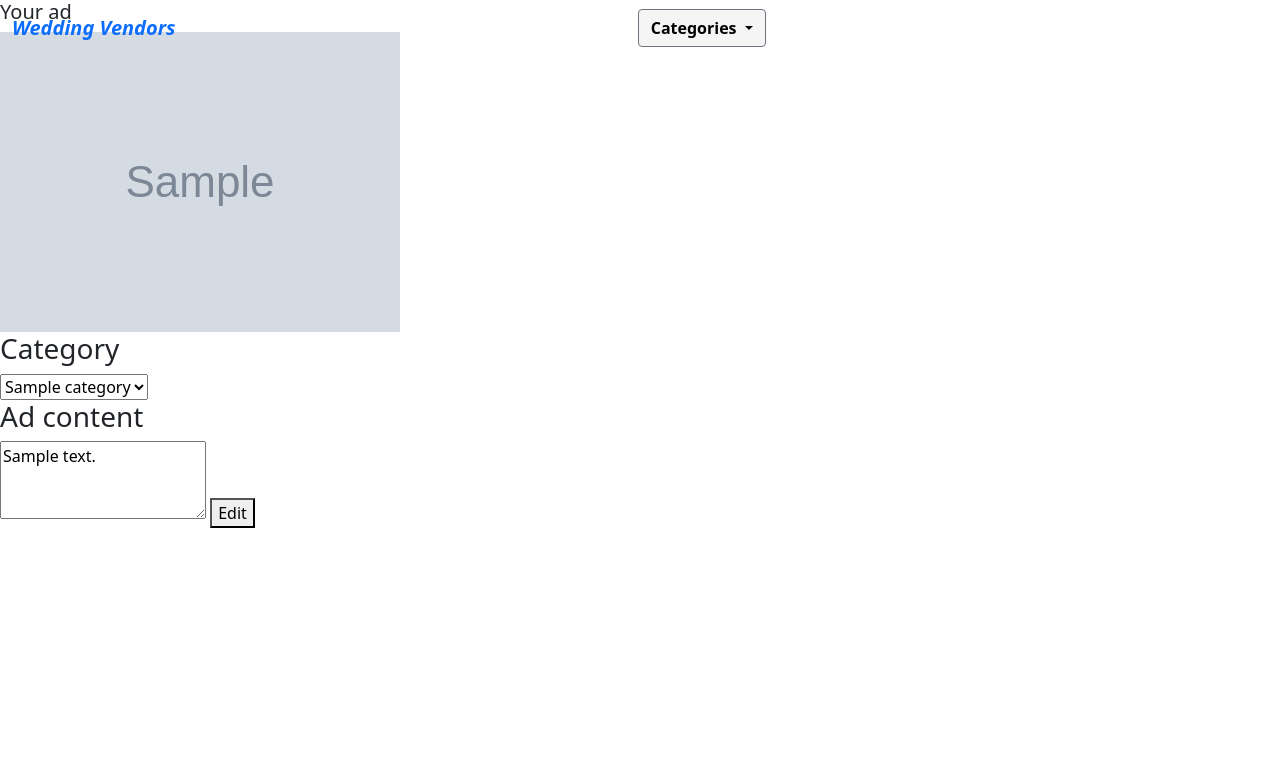
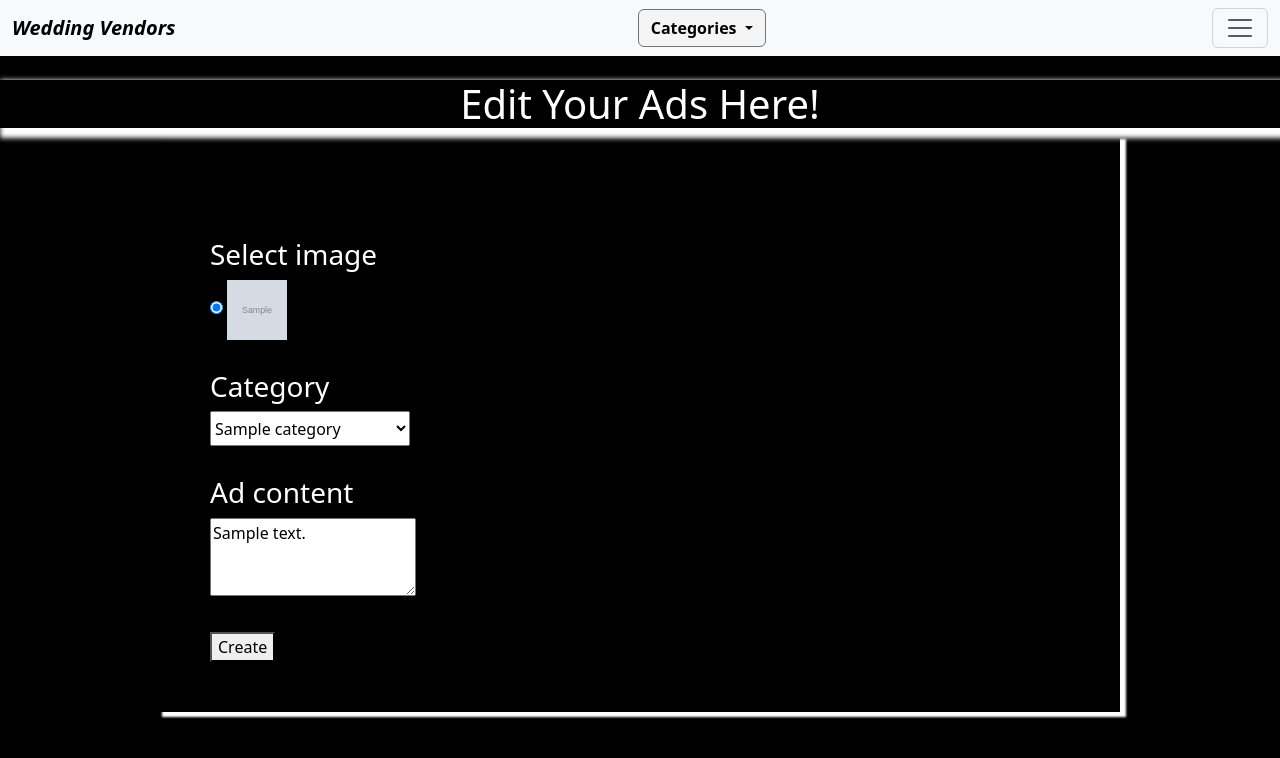
Before and after one commit to rpashayev/wedding_vendors_project, a Flask app: template flask_app/templates/test_view_ad.html in a window 1280 px wide. Shown: the top 758 px of the page. Run offline with Flask 3, Linux system fonts and the light colour scheme; the template is opened without the code that fills it: most values are stand-ins (such as "Sample title", 1, 10 or a date in 2020); grey boxes marked "Sample" are stand-in pictures.

Commit message:
edit page

```diff
--- a/flask_app/templates/test_view_ad.html
+++ b/flask_app/templates/test_view_ad.html
@@ -4,10 +4,13 @@
     <meta charset="UTF-8">
     <meta name="viewport" content="width=device-width, initial-scale=1.0">
     <link href="https://cdn.jsdelivr.net/npm/bootstrap@5.0.2/dist/css/bootstrap.min.css" rel="stylesheet" integrity="sha384-EVSTQN3/azprG1Anm3QDgpJLIm9Nao0Yz1ztcQTwFspd3yD65VohhpuuCOmLASjC" crossorigin="anonymous">
+    <link rel="stylesheet" type="text/css" href="{{ url_for('static', filename='css/style.css') }}">
+    <link href="https://cdn.jsdelivr.net/npm/bootstrap@5.3.0/dist/css/bootstrap.min.css" rel="stylesheet" integrity="sha384-9ndCyUaIbzAi2FUVXJi0CjmCapSmO7SnpJef0486qhLnuZ2cdeRhO02iuK6FUUVM" crossorigin="anonymous">
+    <script src="https://cdn.jsdelivr.net/npm/bootstrap@5.3.0/dist/js/bootstrap.bundle.min.js" integrity="sha384-geWF76RCwLtnZ8qwWowPQNguL3RmwHVBC9FhGdlKrxdiJJigb/j/68SIy3Te4Bkz" crossorigin="anonymous"></script>
 
     <title>Document</title>
 </head>
-<body>
+<body style="background-color: black;">
     <nav class="navbar bg-body-tertiary fixed-top" >
         <div class="container-fluid" >
             <a class="navbar-brand" href="#" style="font-style: italic; font-weight: bolder;">Wedding Vendors</a>
@@ -51,17 +54,17 @@
                             Vendors
                             </a>
                             <ul class="dropdown-menu">
-                                <li><a class="dropdown-item" href="vendors/login_page">Login</a></li>
-                                <li><a class="dropdown-item" href="vednors/login_page">Registration</a></li>
+                                <li><a class="dropdown-item" href="/vendors/login_page">Login</a></li>
+                                <li><a class="dropdown-item" href="/vednors/login_page">Registration</a></li>
                             </ul>
                         </li>
                         <li class="nav-item dropdown">
-                            <a class="nav-link dropdown-toggle" href="users_login" role="button" data-bs-toggle="dropdown" aria-expanded="false">
+                            <a class="nav-link dropdown-toggle" href="#" role="button" data-bs-toggle="dropdown" aria-expanded="false">
                             Users
                             </a>
                             <ul class="dropdown-menu">
-                                <li><a class="dropdown-item" href="users/login_page">Login</a></li>
-                                <li><a class="dropdown-item" href="users/login_page">Registration</a></li>
+                                <li><a class="dropdown-item" href="/users/login_page">Login</a></li>
+                                <li><a class="dropdown-item" href="/users/login_page">Registration</a></li>
                             </ul>
                         </li>
                         {%endif%}
@@ -76,9 +79,9 @@
             </div>
         </div>
     </nav>
-    <div class="d-flex justify-content-between">
-        <div>
-            <h5>Your ad</h5>
+    <div class="create_add_title"><h1>Edit Your Ads Here!</h1></div>
+    <div class="create_ad_container">
+        <div class="create_ad_box">
             {% with messages = get_flashed_messages(category_filter=["ad_error"]) %}
                 {% if messages %}
                     {% for message in messages %}
@@ -86,24 +89,29 @@
                     {% endfor %}
                 {% endif %}
             {% endwith %}
-
-            <form action="/ads/edit" method="post">
-                <img src="{{ url_for('static', filename='assets/uploads/' + ad.image.image_path) }}" alt="ad image">
-                <h3>Category</h3>
-                <select name="category_id" id="category_id">
-                    {% for category in categories %}
-                        {% if category.id == ad.category.id %}
-                            <option value="{{ category.id }}" selected>{{ category.category }}</option>
-                        {% else %}
-                            <option value="{{ category.id }}">{{ category.category }}</option>
-                        {% endif %}
+            <div>
+                <form action="/ads/edit" method="post">
+                    <h3 class="ad_create_label">Select image</h3>
+                    {% for img in images %}
+                        <label>
+                            <input type="radio" name="image_id" value="{{ img.id }}" checked>
+                            <img src="{{ url_for('static', filename='assets/uploads/' + img.image_path) }}" alt="uploaded image" width="60" height="60">
+                        </label>
                     {% endfor %}
-                </select>
-                <h3>Ad content</h3>
-                <textarea name="ad_content" id="ad_content" rows="3">{{ ad.ad_content }}</textarea>
-                <input type="hidden" name="ad_id" value="{{ ad.id }}">
-                <button type="submit">Edit</button>
-            </form>
+                    <h3 class="ad_create_label">Category</h3>
+                    <select style="width: 200px; height: 35px;" name="category_id" id="category_id">
+                        <ul class="dropdown-menu dropdown-menu-end">
+                            {% for category in categories %}
+                                <li><option value="{{ category.id }}" class="dropdown-item">{{ category.category }}</option></li>
+                            {% endfor %}
+                        </ul>
+                    </select>
+                    <h3 class="ad_create_label">Ad content</h3>
+                    <textarea name="ad_content" id="ad_content" rows="3">{{ad.ad_content}}</textarea>
+                    <input type="hidden" name="ad_id" value="{{ ad.id }}">
+                    <div class="ad_create_label"><button type="submit">Create</button></div>
+                </form>
+            </div>
         </div>
     </div>
 </body>
```
